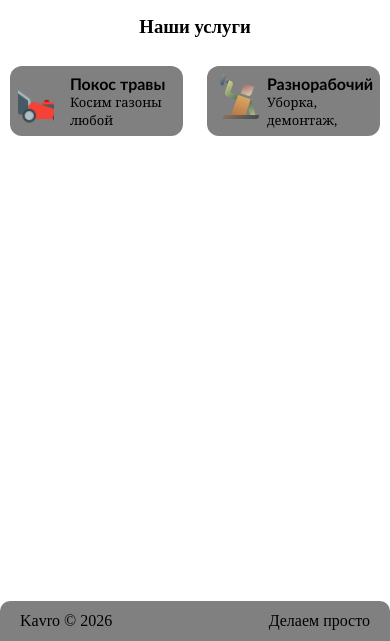
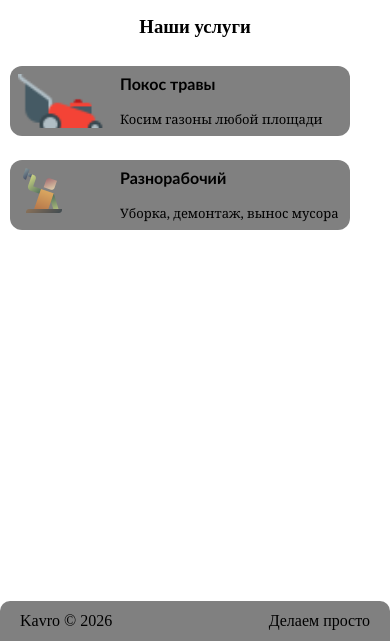
Before and after one commit to xh3t4g/project_pokos_travi, a plain HTML site: page index.html in a window 390 px wide. Shown: the part 203-844 px from the top of the page. Drawn offline with Linux system fonts and the light colour scheme.

Commit message:
Добавил небольшую адаптацию под телефон

```diff
--- a/css/index-style.css
+++ b/css/index-style.css
@@ -165,8 +165,12 @@ header span {
 
 
 
-
-
+/* телефон */
+@media (max-width: 400px) {
+    .section_Our_services {
+        flex-direction: column;
+    }
+}
 
 /* ОСНОВНАЯ ЧАСТЬ САЙТА ⤴ */
 
```
